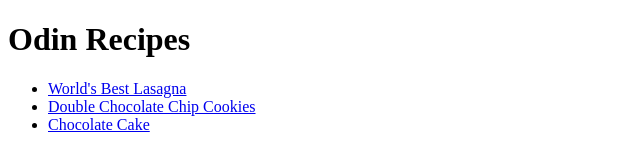
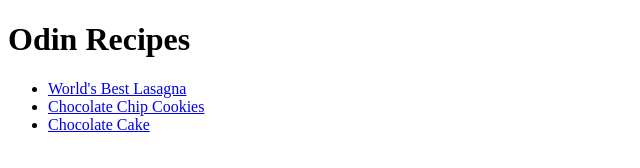
Before and after one commit to AtlasR/odin-recipes, a plain HTML site: page index.html in a window 1280 px wide. Shown: the full height of the page, 0-640 px from the left. Drawn offline with Linux system fonts and the light colour scheme.

Commit message:
hopefully changed issue with link and image pt 2

```diff
--- a/index.html
+++ b/index.html
@@ -7,7 +7,7 @@
             <h1>Odin Recipes</h1>
 <ul>
 <li><a href="recipes/lasagna.html">World's Best Lasagna</a></li>
-<li><a href="recipes/https://www.allrecipes.com/recipe/26237/double-chocolate-chip-cookies/">Double Chocolate Chip Cookies</a></li>
+<li><a href="recipes/Chocolate-chip-cookies.html">Chocolate Chip Cookies</a></li>
 <li><a href="recipes/Chocolate-cake.html">Chocolate Cake</a></li>
 </ul>
         </body>
```
